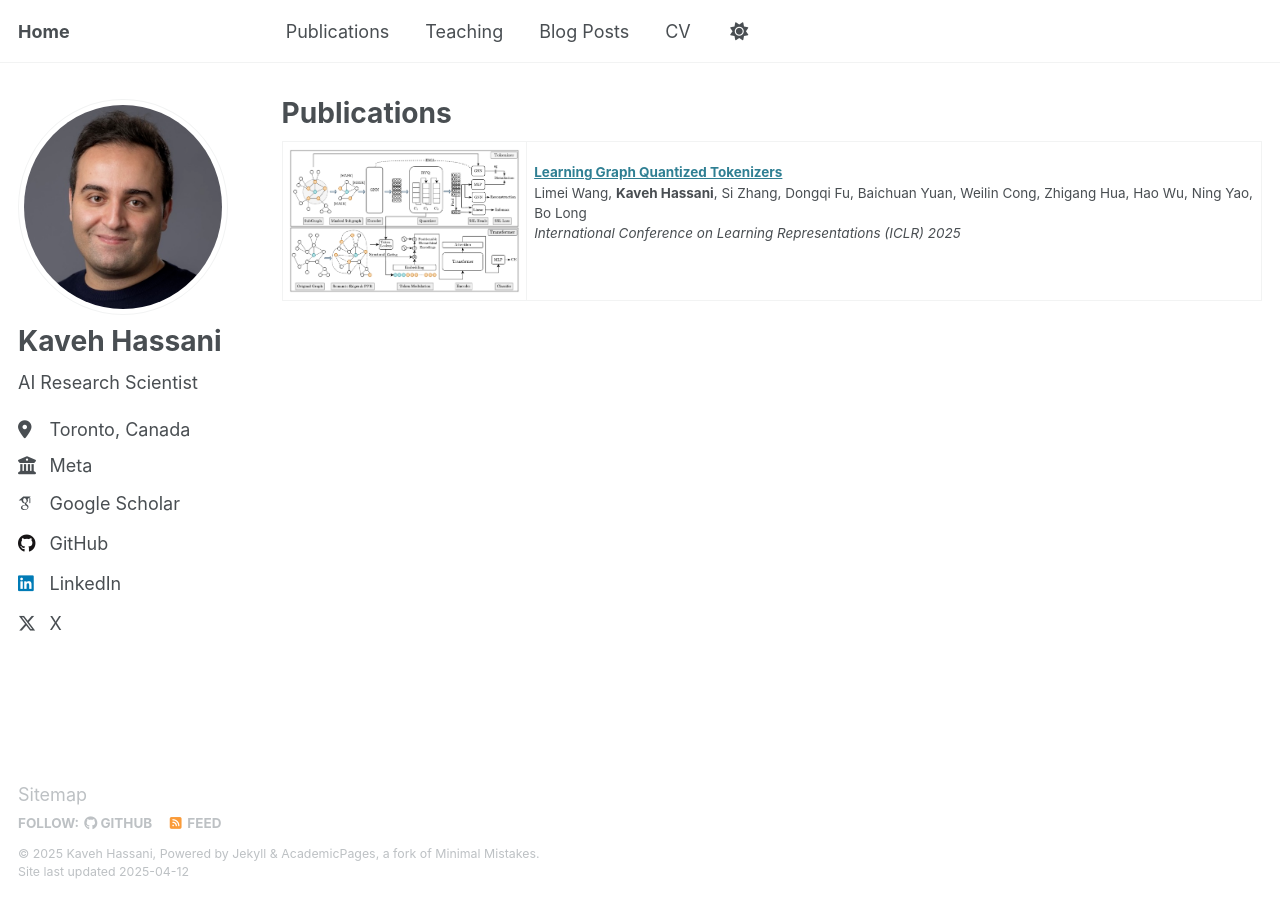
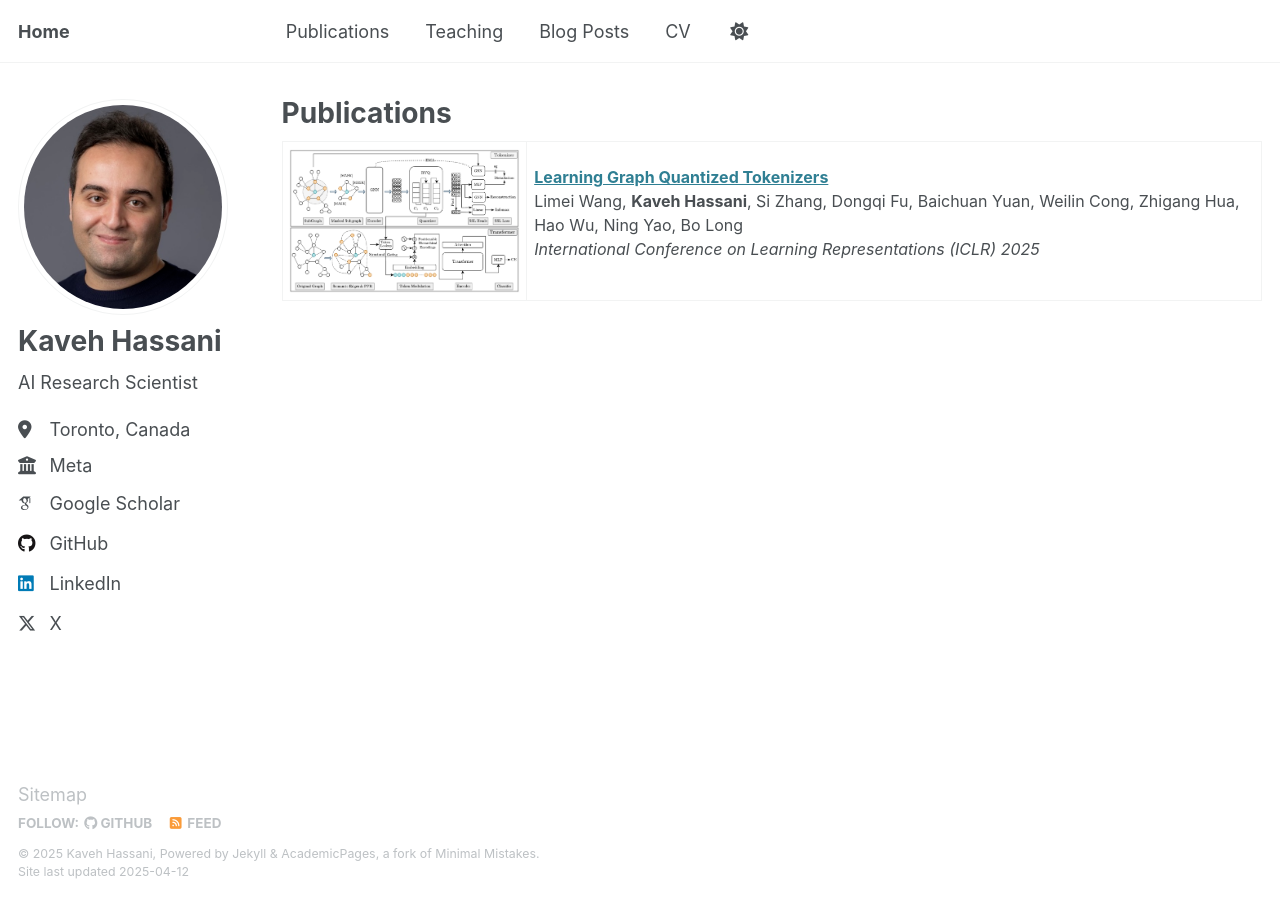
Before and after one commit to kavehhassani/kavehhassani.github.io, a Jekyll site: the page built from _pages/publications.html, in a window 1280 px wide. Built offline with Jekyll 4.4.1, drawn with Linux system fonts in a browser that asks for light colours; some web fonts are replaced.

Commit message:
Update publications.html

```diff
--- a/_pages/publications.html
+++ b/_pages/publications.html
@@ -23,8 +23,12 @@ author_profile: true
   }
 
   .publication-content {
-    font-size: inherit;
-    line-height: inherit;
+    font-size: 16px !important;  /* Force font size */
+    line-height: 1.5 !important; /* Force line height */
+  }
+
+  .publication-content p {
+    font-size: 16px !important;  /* Also force font size for paragraphs */
   }
 </style>
 
```
